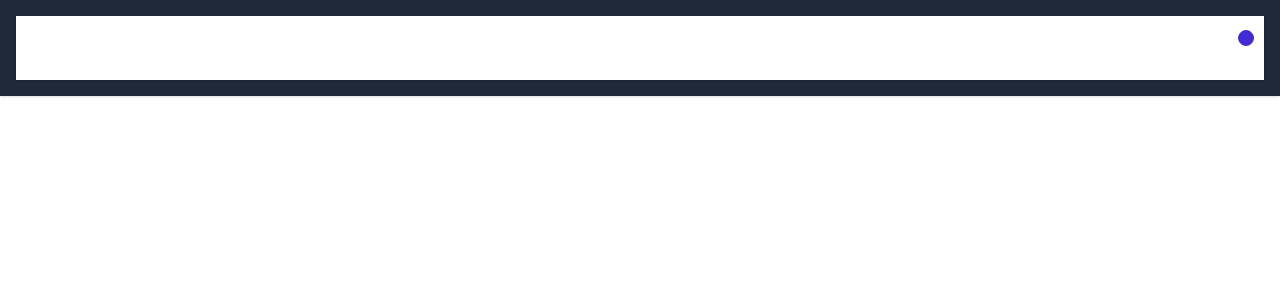
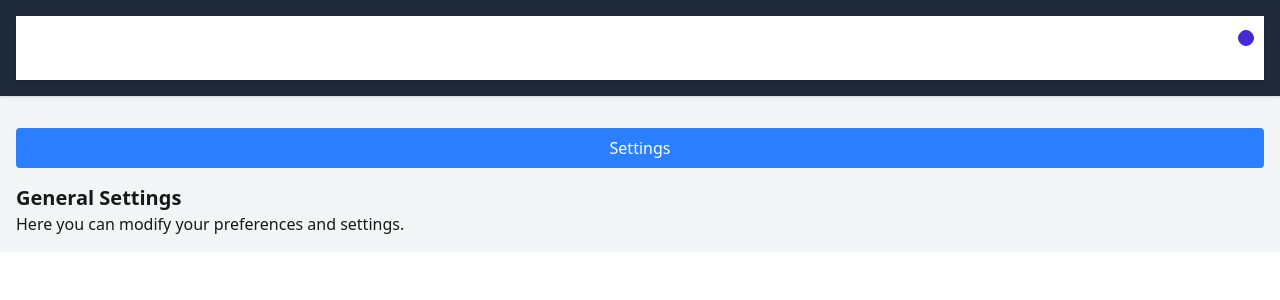
Before and after one commit to syricano/remind-me, a React (Vite) app: page /settings in a window 1280 px wide. Before the commit this address had no page. Shown: the top 300 px of the page. Built offline with nearby package versions, Linux system fonts and the light colour scheme.

Commit message:
create add,edit, view, delete notes, contact us, settings files

```diff
--- a/src/App.jsx
+++ b/src/App.jsx
@@ -2,6 +2,14 @@ import React from 'react';
 import { Router, Routes, Route } from 'react-router-dom';
 import Header from './components/header';
 import Home from './components/home';
+import AddNote from './components/addNote';
+import ViewNotes from './components/viewNotes';
+import EditNotes from './components/editNotes';
+import DeleteNotes from './components/deleteNotes';
+import SearchNotes from './components/searchNotes';
+import ContactUs from './components/contactUs';
+import Settings from './components/settings';
+
 
 
 
@@ -12,6 +20,14 @@ const App = () => {
       <Routes>
         <Route index element={<Home />} />
         {/* Add other routes here */}
+        <Route path="/add" element={<AddNote />} />
+        <Route path="/view" element={<ViewNotes />} />
+        <Route path="/edit" element={<EditNotes />} />
+        <Route path="/delete" element={<DeleteNotes />} />
+        <Route path="/search" element={<SearchNotes />} />
+        <Route path="/contact" element={<ContactUs />} />
+        <Route path="/settings" element={<Settings />} />
+        {/* Add more routes as needed */}
       </Routes>
     </>
   );
--- /dev/null
+++ b/src/components/addNote.jsx
@@ -0,0 +1,13 @@
+import React from "react";
+import { Link } from "react-router-dom";
+
+const AddNote = () => {
+    return(
+        <div className="p-4">
+            <h2 className="text-center w-full mt-4 bg-blue-500 text-white px-4 py-2 rounded hover:bg-blue-600">Add a New Note</h2>
+        </div>
+    )
+}
+
+
+export default AddNote;
--- /dev/null
+++ b/src/components/contactUs.jsx
@@ -0,0 +1,13 @@
+import React from "react";
+import { Link } from "react-router-dom";
+
+const ContactUs = () => {
+    return(
+        <div className="p-4">
+            <h2 className="text-center w-full mt-4 bg-yellow-500 text-white px-4 py-2 rounded hover:bg-yellow-600">Contact Us</h2>
+        </div>
+    )
+}
+
+
+export default ContactUs;
--- /dev/null
+++ b/src/components/deleteNotes.jsx
@@ -0,0 +1,13 @@
+import React from "react";
+import { Link } from "react-router-dom";
+
+const DeleteNotes = () => {
+    return(
+        <div className="p-4">
+            <h2 className="text-center w-full mt-4 bg-red-500 text-white px-4 py-2 rounded hover:bg-red-600">Delete note</h2>
+        </div>
+    )
+}
+
+
+export default DeleteNotes;
--- /dev/null
+++ b/src/components/editNotes.jsx
@@ -0,0 +1,13 @@
+import React from "react";
+import { Link } from "react-router-dom";
+
+const EditNotes = () => {
+    return(
+        <div className="p-4">
+            <h2 className="text-center w-full mt-4 bg-yellow-500 text-white px-4 py-2 rounded hover:bg-yellow-600">Edit notes</h2>
+        </div>
+    )
+}
+
+
+export default EditNotes;
--- a/src/components/header.jsx
+++ b/src/components/header.jsx
@@ -13,9 +13,9 @@ const Header = () => {
                             <ul
                                 tabIndex={0}
                                 className="menu menu-sm dropdown-content bg-base-100 rounded-box z-1 mt-3 w-52 p-2 shadow">
-                                <li><a>Homepage</a></li>
-                                <li><a>Settings</a></li>
-                                <li><a>Contact Us</a></li>
+                                <li><Link to="/" >Home</Link></li>
+                                <li> <Link to="/settings">Settings</Link> </li>
+                                <li> <Link to="/contact">Contact Us</Link> </li>
                             </ul>
                         </div>
                     </div>
--- a/src/components/home.jsx
+++ b/src/components/home.jsx
@@ -1,6 +1,7 @@
 // Home.jsx
 import React from "react";
 import { Link } from "react-router-dom";
+
 
 
 const Home = () => {
@@ -9,13 +10,14 @@ const Home = () => {
       <h1 className="text-4xl font-bold mb-4">Welcome to Remind-Me Application</h1>
       <p className="text-lg mb-8">Your personal note-taking application.</p>
       <div className="grid center grid-cols-1 sm:grid-cols-2 md:grid-cols-3 lg:grid-cols-4 xl:grid-cols-5 p-5 gap-4 min-w ">
-        <Link to="/add" className="text-center w-full mt-4 bg-blue-500 text-white px-4 py-2 rounded hover:bg-blue-600">
+        <Link to="/Add" className="text-center w-full mt-4 bg-blue-500 text-white px-4 py-2 rounded hover:bg-blue-600">
             Add a Note
         </Link>
         <Link to="/view" className="text-center w-full mt-4 bg-green-500 text-white px-4 py-2 rounded hover:bg-green-600">
             View Notes
         </Link>
-        <Link to="/edit" className="text-center w-full mt-4 bg-yellow-500 text-white px-4 py-2 rounded hover:bg-yellow-600">
+        <Link
+        to="/edit" className="text-center w-full mt-4 bg-yellow-500 text-white px-4 py-2 rounded hover:bg-yellow-600">
             Edit Notes
         </Link>
         <Link to="/delete" className="text-center w-full mt-4 bg-red-500 text-white px-4 py-2 rounded hover:bg-red-600">
--- /dev/null
+++ b/src/components/searchNotes.jsx
@@ -0,0 +1,13 @@
+import React from "react";
+import { Link } from "react-router-dom";
+
+const SearchNotes = () => {
+    return(
+        <div className="p-4">
+            <h2 className="text-center w-full mt-4 bg-purple-500 text-white px-4 py-2 rounded hover:bg-purple-600">Search notes</h2>
+        </div>
+    )
+}
+
+
+export default SearchNotes;
--- /dev/null
+++ b/src/components/settings.jsx
@@ -0,0 +1,19 @@
+// components/settings.jsx
+import React from 'react';
+import { Link } from "react-router-dom";
+
+
+const Settings = () => {
+    return (
+        <div className="p-4">
+            <h2 className="text-center w-full mt-4 bg-blue-500 text-white px-4 py-2 rounded hover:bg-blue-600">Settings</h2>
+            <div className="mt-4">
+                <h3 className="text-xl font-semibold">General Settings</h3>
+                <p>Here you can modify your preferences and settings.</p>
+                {/* Add more settings here */}
+            </div>
+        </div>
+    );
+};
+
+export default Settings;
--- /dev/null
+++ b/src/components/viewNotes.jsx
@@ -0,0 +1,13 @@
+import React from "react";
+import { Link } from "react-router-dom";
+
+const ViewNotes = () => {
+    return(
+        <div className="p-4">
+            <h2 className="text-center w-full mt-4 bg-green-500 text-white px-4 py-2 rounded hover:bg-green-600">View note</h2>
+        </div>
+    )
+}
+
+
+export default ViewNotes;
```
